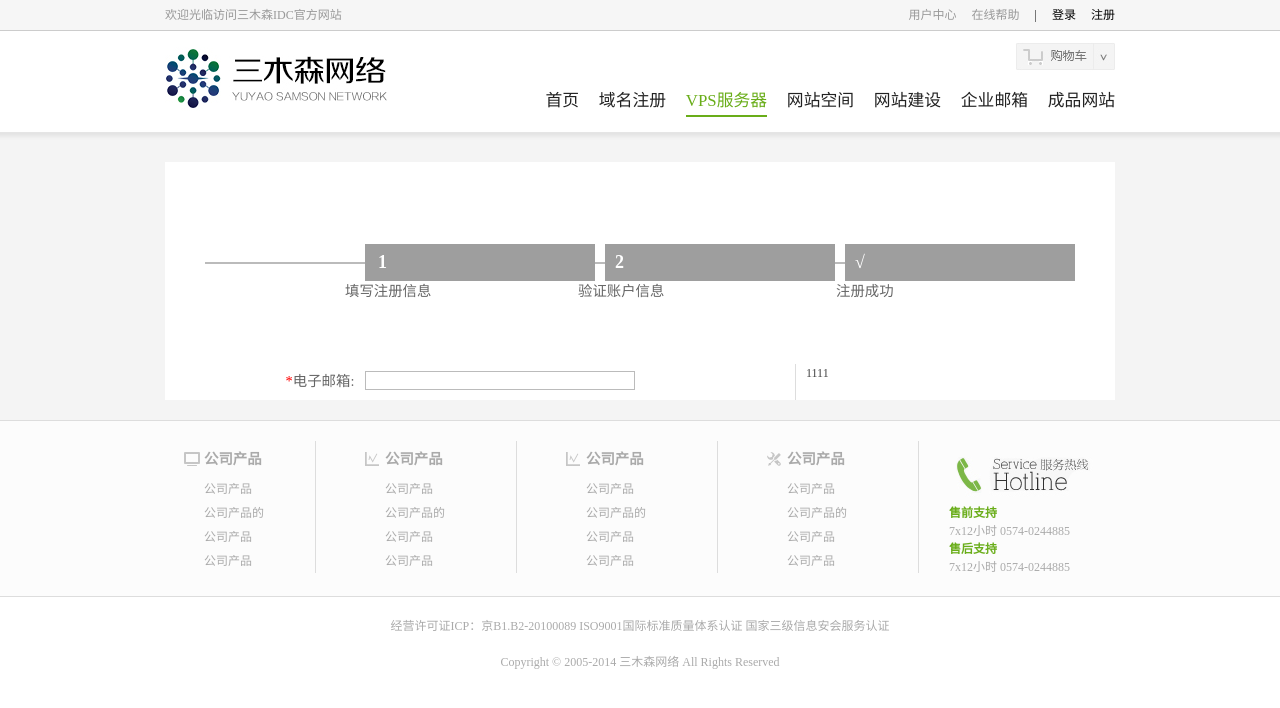
After one commit to yysamson/idc-html, a PHP site: page /login.php in a window 1280 px wide. The commit adds this page. Shown: the top 708 px of the page. Run offline with PHP 8.4, Linux system fonts and the light colour scheme; grey boxes are pictures that could not be loaded.

Commit message:
登录注册页面

```diff
--- a/css/base.css
+++ b/css/base.css
@@ -56,3 +56,45 @@ footer .header {
 .b-r {
     border-right: 1px #ddd solid;
 }
+
+.login{
+    background-color: #ffffff;
+
+}
+.line{
+   border-bottom: 2px #bbbbbb solid;
+   padding-top: 100px;
+   margin: 0 40px;
+   margin-bottom: 100px;
+
+
+}
+
+.icon-line-1 p{
+   margin: 5px 7px 5px 13px;
+   font-size: 1.5em;
+   color: #ffffff;
+   font-weight: 700;
+}
+
+.icon-line-2 p{
+    margin: 5px 5px 5px 10px;
+    font-weight: 700;
+    font-size: 1.5em;
+    color: #ffffff;
+}
+.login-main{
+    border-right: 1px #dddddd solid;
+
+}
+label{
+    margin: 0.5em 0;
+    font-size: 1.2em;
+    text-align: center;
+    font-weight: 300;
+    color: #666;
+}
+
+.login-mail{
+    margin-top: 15px;
+}
--- a/css/color.css
+++ b/css/color.css
@@ -14,3 +14,4 @@ bg-cl-
 .bg-cl-gray-light {
     background-color: #f6f6f6;
 }
+.cl-red{ color: #ff0000}
--- a/css/icon.css
+++ b/css/icon.css
@@ -14,3 +14,32 @@
 .icon-map-list-3{
     background-image: url(icon/map-list-icon-3.jpg);
 }
+
+.icon-line-1{
+    background-image: url(../images/line-1.gif);
+    margin-top: -18px;
+
+
+}
+
+.icon-line-2{
+    background-image: url(../images/line-2.gif);
+    margin-top: -18px;
+}
+
+.line-manage-1{
+    font-size: 1.2em;
+    margin-left: -20px;
+    color: #666666;
+}
+.line-manage-2{
+    font-size: 1.2em;
+    margin-left: -7px;
+    color: #666666;
+}
+.line-manage-3{
+    font-size: 1.2em;
+    margin-left: 18px;
+    color: #666666;
+
+}
--- /dev/null
+++ b/login.php
@@ -0,0 +1,40 @@
+<?php include 'header.php' ?>
+<div class="container login" xmlns="http://www.w3.org/1999/html">
+  <div class="line">
+    <div class="span-18 prepend-4">
+        <div class="span-6 icon-line-1 icon">
+            <p>1</p>
+        </div>
+        <div class="span-6 icon-line-2 icon" >
+            <p>2</p>
+        </div>
+        <div class="span-6 last icon-line-2 icon "">
+        <p>√</p>
+        </div>
+
+        <div class="span-6 line-manage-1">填写注册信息</div>
+        <div class="span-6 line-manage-2">验证账户信息</div>
+        <div class="span-6 last line-manage-3">注册成功</div>
+    </div>
+  </div>
+
+<div class="span-24">
+    <div class="span-13 prepend-3 login-main">
+       <form action="#" method="get" class="span-13">
+           <label class="span-2"><span class="cl-red">*</span>电子邮箱:</label>
+           <input class="span-7 last" type="text" name="fname" />
+        </form>
+    </div>
+    <div class="span-6 last login-list">1111</div>
+</div>
+
+</div>
+
+<div class="container">
+
+</div>
+<div class="container">
+
+</div>
+
+<?php include 'footer.php' ?>
```
